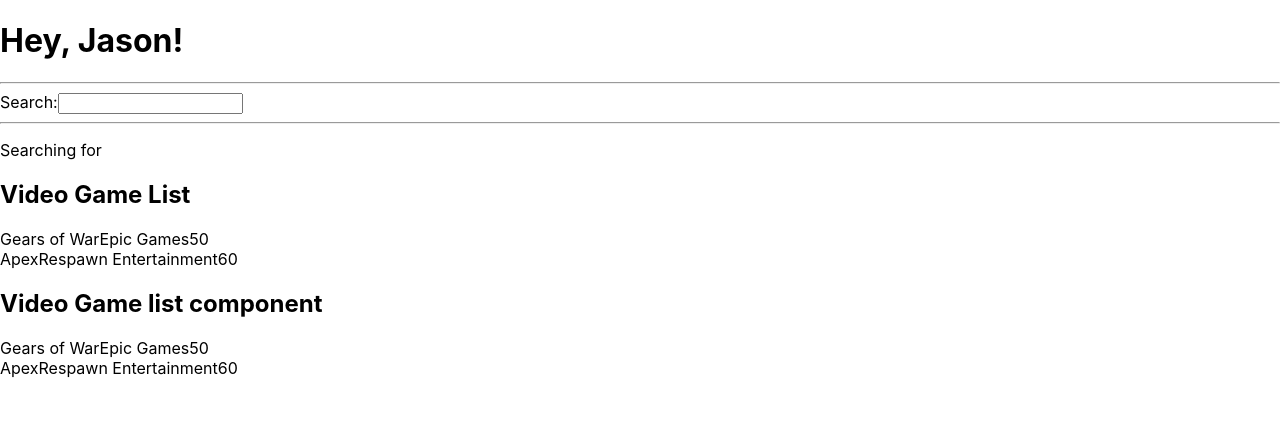
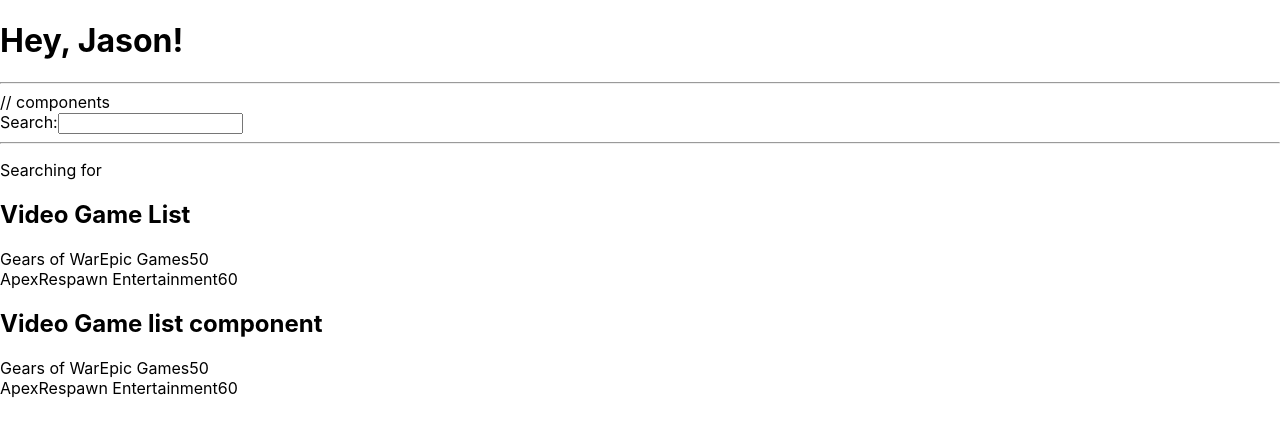
Before and after one commit to jasonwieczorek/ReactTest, a React (Create React App) app: page / in a window 1280 px wide. Shown: the top 436 px of the page. Built offline with nearby package versions, Linux system fonts and the light colour scheme.

Commit message:
Implemented callback function

```diff
--- a/src/App.js
+++ b/src/App.js
@@ -6,19 +6,6 @@
     greeting: "Hey,",
     name: "Jason!",
 };
-
-// Create a new React component that can be injected directly into our JSX code
-function List(list) {
-    return list.list.map(function (game) {
-        return (
-            <div key={game.id}>
-                <span>{game.title}</span>
-                <span>{game.studio}</span>
-                <span>{game.cost}</span>
-            </div>
-        );
-    });
-}
 
 // a list of video games
 const videoGames = [
@@ -30,31 +17,13 @@
     },
 ];
 
-// A new search component
-const Search = () => {
-
-    // Reacts 'useState' hook, this is basic javascript array destructing
-    const [searchTerm, setSearchTerm] = React.useState('');
-
-    // Basic event handler
-    const handleChange = event => {
-        //console.log(event.target.value);
-        setSearchTerm(event.target.value);
-    }
-
-    return (
-        <div>
-            <label htmlFor="search">Search:</label>
-            <input id="search" type="text" onChange={handleChange}/>
-            <hr/>
-            <p>Searching for <strong>{searchTerm}</strong></p>
-        </div>
-
-    );
-}
-
 // The main React Component, basically just a Javascript function (function App is an alternative way to do this)
 const App = () => {
+
+    // A callback function
+    const searchHandler = event => {
+        console.log(event.target.value);
+    }
 
     // return some JSX stuff for display
     return (
@@ -62,7 +31,8 @@
             <h1>{welcome.greeting} {welcome.name}</h1>
             <hr/>
 
-            <Search/>
+            // components
+            <Search onSearch={searchHandler}/>
 
             {/* display a list of video games */}
             <h2>Video Game List</h2>
@@ -83,4 +53,39 @@
     );
 }
 
+// A new search component that takes in some props
+const Search = props => {
+
+    // Reacts 'useState' hook, this is basic javascript array deconstructing
+    const [searchTerm, setSearchTerm] = React.useState('');
+
+    // Basic event handler (integrated with a callback)
+    const handleChange = event => {
+        setSearchTerm(event.target.value);
+        props.onSearch(event);
+    }
+
+    return (
+        <div>
+            <label htmlFor="search">Search:</label>
+            <input id="search" type="text" onChange={handleChange}/>
+            <hr/>
+            <p>Searching for <strong>{searchTerm}</strong></p>
+        </div>
+    );
+}
+
+// Create a new React component that can be injected directly into our JSX code
+function List(list) {
+    return list.list.map(function (game) {
+        return (
+            <div key={game.id}>
+                <span>{game.title}</span>
+                <span>{game.studio}</span>
+                <span>{game.cost}</span>
+            </div>
+        );
+    });
+}
+
 export default App;
```
